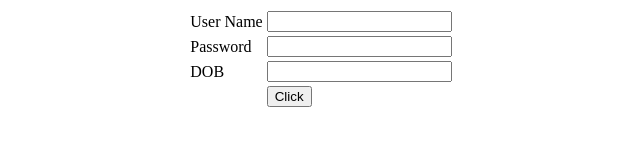
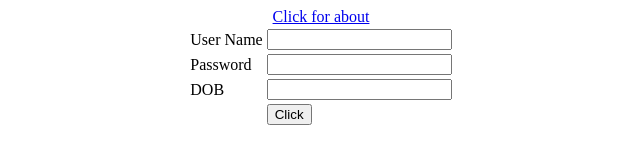
Before and after one commit to naveen5655/FrontendTraining1, a plain HTML site: page Day-1/index.html in a window 1280 px wide. Shown: the whole page, without its empty margins (319-959 px from the left). Drawn offline with Linux system fonts and the light colour scheme.

Commit message:
added about.html

```diff
--- a/Day-1/index.html
+++ b/Day-1/index.html
@@ -19,6 +19,7 @@
                 <td></td>
                 <td><input type="submit" value="Click"></td>
             </tr>
+            <a href="about.html">Click for about</a>
         </table>
     </center>
 </body>
```
Also changed, not shown: Day-1/about.html (added, +5 -0 lines), 1 other file.
